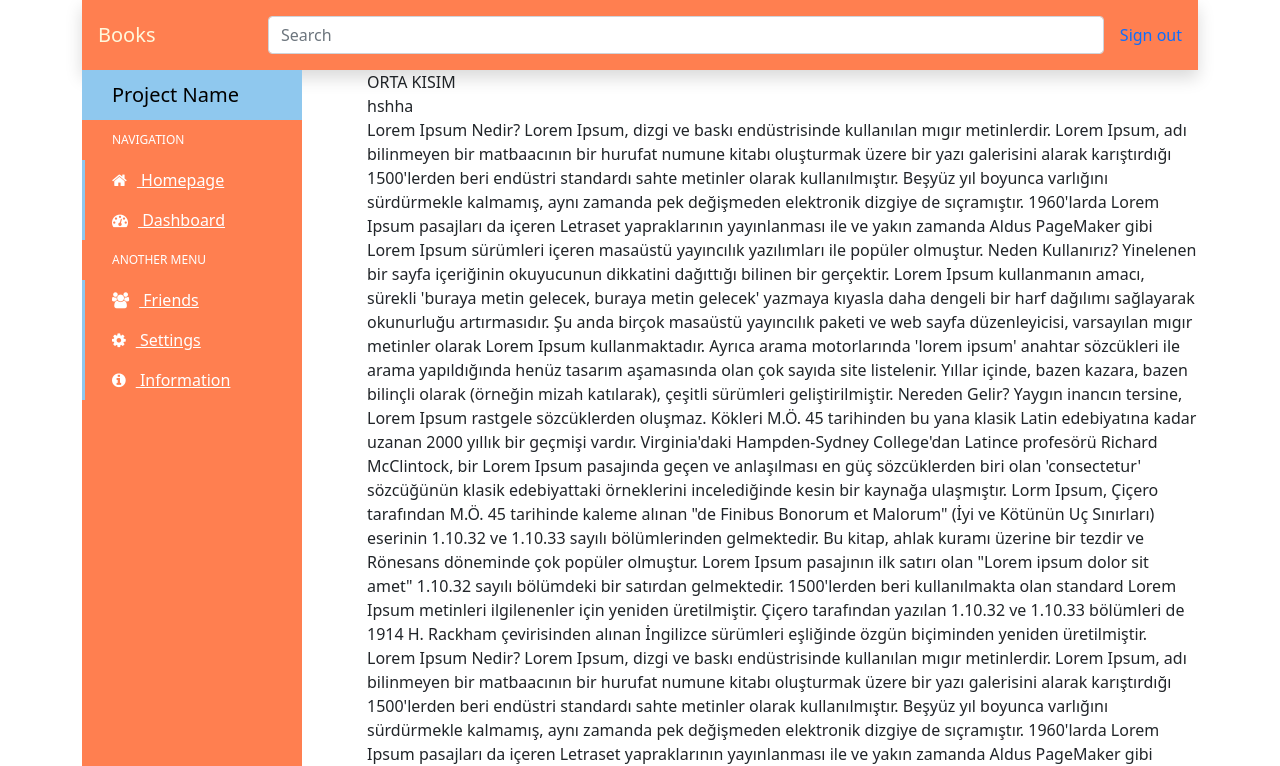
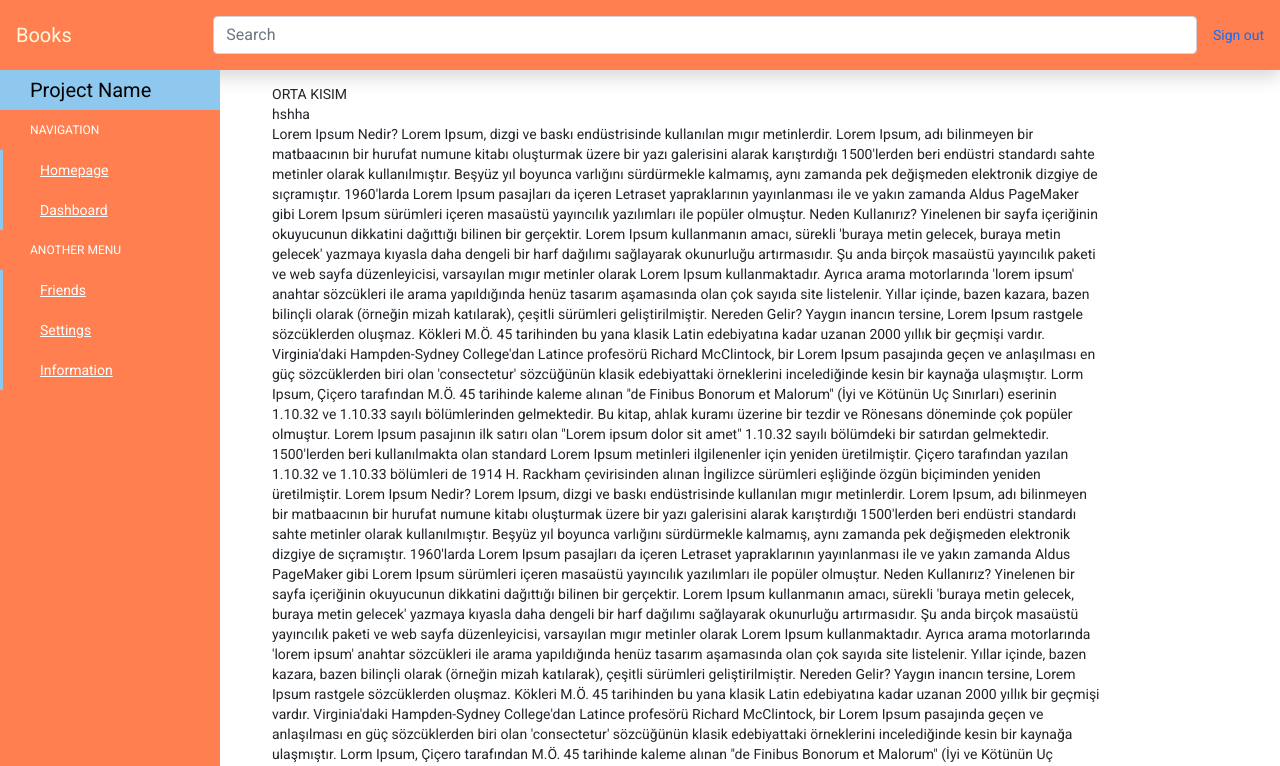
Before and after one commit to buketglgn/SWEngProject, an Angular app: page /login in a window 1280 px wide. Before the commit this address led to /. Shown: the top 766 px of the page. Built offline with nearby package versions, Linux system fonts and the light colour scheme.

Commit message:
app.css değiştirildi

```diff
--- a/angular.json
+++ b/angular.json
@@ -27,6 +27,7 @@
               "src/assets"
             ],
             "styles": [
+              "./node_modules/@angular/material/prebuilt-themes/indigo-pink.css",
               "src/styles.css"
             ],
             "scripts": []
@@ -94,6 +95,7 @@
               "src/assets"
             ],
             "styles": [
+              "./node_modules/@angular/material/prebuilt-themes/indigo-pink.css",
               "src/styles.css"
 
             ],
--- a/package.json
+++ b/package.json
@@ -11,10 +11,12 @@
   "private": true,
   "dependencies": {
     "@angular/animations": "~13.0.0",
+    "@angular/cdk": "^13.0.3",
     "@angular/common": "~13.0.0",
     "@angular/compiler": "~13.0.0",
     "@angular/core": "~13.0.0",
     "@angular/forms": "~13.0.0",
+    "@angular/material": "^13.0.3",
     "@angular/platform-browser": "~13.0.0",
     "@angular/platform-browser-dynamic": "~13.0.0",
     "@angular/router": "~13.0.0",
--- a/src/app/app-routing.module.ts
+++ b/src/app/app-routing.module.ts
@@ -1,7 +1,11 @@
 import { NgModule } from '@angular/core';
 import { RouterModule, Routes } from '@angular/router';
+import { LoginComponent } from './login/login.component';
 
-const routes: Routes = [];
+const routes: Routes = [
+  {path:'login',
+  component: LoginComponent}
+];
 
 @NgModule({
   imports: [RouterModule.forRoot(routes)],
--- a/src/app/app.component.css
+++ b/src/app/app.component.css
@@ -5,3 +5,12 @@
     background-repeat : no-repeat;
     background-size: cover;
 } */
+.stick-top{
+    position: fixed;
+    top: 0;
+    width: 100%;
+}
+.align{
+    position: fixed;
+    top: 70px;
+}
--- a/src/app/app.component.html
+++ b/src/app/app.component.html
@@ -1,12 +1,14 @@
+
+<app-login></app-login>
+
+
+<app-navi class="stick-top"></app-navi>
+    <app-left-menu class="align"></app-left-menu>
 <div class="container">
 
 
-<app-navi></app-navi>
-
-
 <div class="row">
-  <div class="col-md-3">
-    <app-left-menu></app-left-menu>
+  <div class="col-md-2">
   </div>
   <div class="col-md-9">
     ORTA KISIM<br>hshha<br>
@@ -228,3 +230,4 @@
   background-attachment: fixed;
   background-size: cover;
   height: 500px;" -->
+  <app-login></app-login>
--- a/src/app/app.component.ts
+++ b/src/app/app.component.ts
@@ -1,4 +1,5 @@
 import { Component } from '@angular/core';
+import {Router} from '@angular/router';
 
 @Component({
   selector: 'app-root',
@@ -8,4 +9,5 @@
 export class AppComponent {
   title = 'swproject';
   photo='https://images.unsplash.com/photo-1524995997946-a1c2e315a42f?ixlib=rb-1.2.1&ixid=MnwxMjA3fDB8MHxwaG90by1wYWdlfHx8fGVufDB8fHx8&auto=format&fit=crop&w=870&q=80'
+
 }
--- a/src/app/app.module.ts
+++ b/src/app/app.module.ts
@@ -5,6 +5,8 @@
 import { AppComponent } from './app.component';
 import { LeftMenuComponent } from './components/left-menu/left-menu.component';
 import { NaviComponent } from './components/navi/navi.component';
+import { BrowserAnimationsModule } from '@angular/platform-browser/animations';
+import { LoginComponent } from './login/login.component';
 
 
 
@@ -14,11 +16,13 @@
     AppComponent,
     NaviComponent,
     LeftMenuComponent,
+    LoginComponent,
 
   ],
   imports: [
     BrowserModule,
     AppRoutingModule,
+    BrowserAnimationsModule,
 
   ],
   providers: [],
--- /dev/null
+++ b/src/app/login/login.component.html
@@ -0,0 +1,2 @@
+<p>login works!</p>
+<p>Lorem ipsum, dolor sit amet consectetur adipisicing elit. Est eaque laboriosam natus accusamus similique vitae placeat adipisci eveniet autem, esse eligendi magni nisi iure, maxime iusto ipsam asperiores optio nemo.</p>
--- /dev/null
+++ b/src/app/login/login.component.ts
@@ -0,0 +1,15 @@
+import { Component, OnInit } from '@angular/core';
+
+@Component({
+  selector: 'app-login',
+  templateUrl: './login.component.html',
+  styleUrls: ['./login.component.css']
+})
+export class LoginComponent implements OnInit {
+
+  constructor() { }
+
+  ngOnInit(): void {
+  }
+
+}
--- a/src/index.html
+++ b/src/index.html
@@ -6,8 +6,11 @@
   <base href="/">
   <meta name="viewport" content="width=device-width, initial-scale=1">
   <link rel="icon" type="image/x-icon" href="favicon.ico">
+  <link rel="preconnect" href="https://fonts.gstatic.com">
+  <link href="https://fonts.googleapis.com/css2?family=Roboto:wght@300;400;500&display=swap" rel="stylesheet">
+  <link href="https://fonts.googleapis.com/icon?family=Material+Icons" rel="stylesheet">
 </head>
-<body>
+<body class="mat-typography">
   <app-root></app-root>
 </body>
 </html>
--- a/src/styles.css
+++ b/src/styles.css
@@ -1,3 +1,7 @@
 /* You can add global styles to this file, and also import other style files */
 @import "~bootstrap/dist/css/bootstrap.min.css";
 @import "~font-awesome/css/font-awesome.min.css"
+
+
+html, body { height: 100%; }
+body { margin: 0; font-family: Roboto, "Helvetica Neue", sans-serif; }
```
Also changed, not shown: src/app/login/login.component.css (added), 2 other files (tests, documents, lock files or other folders).
